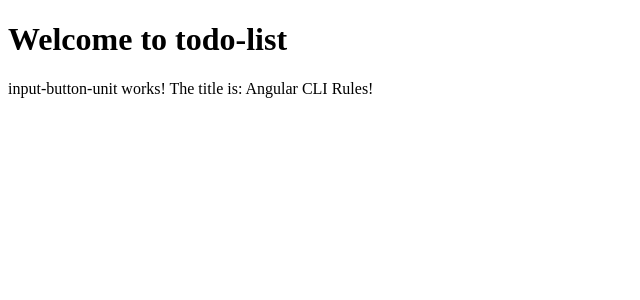
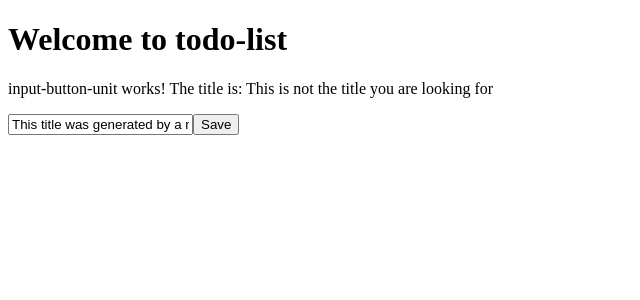
Before and after one commit to LizaBrooks/ng-girls, an Angular app: page / in a window 1280 px wide. Shown: the top 300 px of the page, without its empty margins (0-640 px from the left). Built offline with nearby package versions, Linux system fonts and the light colour scheme.

Commit message:
Your Message

```diff
--- a/src/app/input-button-unit/input-button-unit.component.html
+++ b/src/app/input-button-unit/input-button-unit.component.html
@@ -1,4 +1,6 @@
 <p>
   input-button-unit works!
-  The title is: {{title}}
+  The title is: {{ title }}
 </p>
+<input [value]="generateTitle()">
+<button>Save</button>
--- a/src/app/input-button-unit/input-button-unit.component.ts
+++ b/src/app/input-button-unit/input-button-unit.component.ts
@@ -9,17 +9,22 @@
   title = 'Hello word';
 
   constructor() {
-    this.changeTitle('My First Angular App');
-    console.warn(this.title);
+    // this.changeTitle('My First Angular App');
+    // console.warn(this.title);
   }
 
   ngOnInit(): void {
-    this.title = 'Angular CLI Rules!';
-
-
+    // this.title = 'Angular CLI Rules!';
+    setTimeout(() => {
+      this.title = 'This is not the title you are looking for';
+    }, 3000);
   }
 
   changeTitle(newTitle: string) {
-    this.title = newTitle;
+    // this.title = newTitle;
+  }
+
+  generateTitle(): string {
+    return 'This title was generated by a method.';
   }
 }
```
